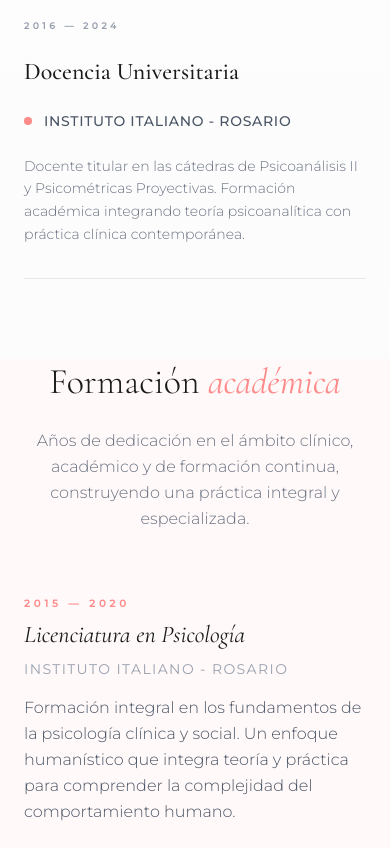
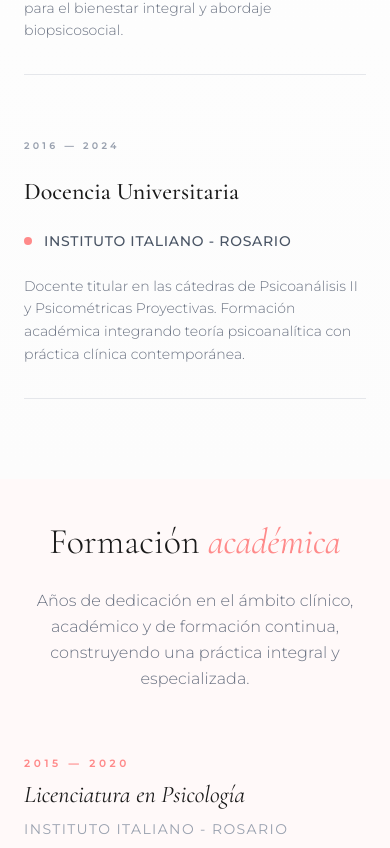
Before and after one commit to danilobassi8/Fiore-landing-page, a React (Vite) app: page / in a window 390 px wide. Shown: the part 2894-3742 px from the top of the page. Built offline with nearby package versions, Linux system fonts and the light colour scheme.

Commit message:
fix padding

```diff
--- a/components/views/Contact.tsx
+++ b/components/views/Contact.tsx
@@ -4,7 +4,7 @@ import { CONSTANTS } from '../../configs/constants';
 
 const Contact: React.FC = () => {
   return (
-    <section id="contacto" className="mb-16 bg-[#FFFAFA] relative">
+    <section id="contacto" className="mb-16 bg-[#FFFAFA] relative pt-30 md:pt-10">
       <div className="container mx-auto px-6 relative z-10">
         <div className="max-w-6xl mx-auto grid md:grid-cols-2 gap-20">
           <div className="flex flex-col justify-start pt-10">
--- a/components/views/Education.tsx
+++ b/components/views/Education.tsx
@@ -22,7 +22,7 @@ const StudyCard: React.FC<{
 
 const Education: React.FC = () => {
   return (
-    <section id="educacion" className="bg-[#FFF9F9] relative min-h-dvh flex items-center">
+    <section id="educacion" className="bg-[#FFF9F9] relative min-h-dvh flex items-center pt-10 md:pt-0">
       {/* Organic Blobs - Consistent with other sections */}
       <div className="absolute top-[15%] right-[8%] w-64 h-64 md:w-80 md:h-80 bg-[#E0F2F1] rounded-full bg-blob" />
       <div className="absolute bottom-[20%] left-[5%] w-48 h-48 md:w-64 md:h-64 bg-[#FFDADA] rounded-full bg-blob" />
--- a/components/views/Experience.tsx
+++ b/components/views/Experience.tsx
@@ -31,7 +31,7 @@ const ExperienceCard: React.FC<{
 
 const Experience: React.FC = () => {
   return (
-    <section id="experiencia" className="min-h-dvh bg-linear-to-b from-[#FFF] to-[#fcfcfc] flex items-center">
+    <section id="experiencia" className="min-h-dvh bg-linear-to-b from-[#FFF] to-[#fcfcfc] flex items-center pt-30 md:pt-0">
       <div className="container mx-auto px-6">
         {/* Header Section */}
         <div className="text-center max-w-4xl mx-auto mb-10 md:mb-24">
```
